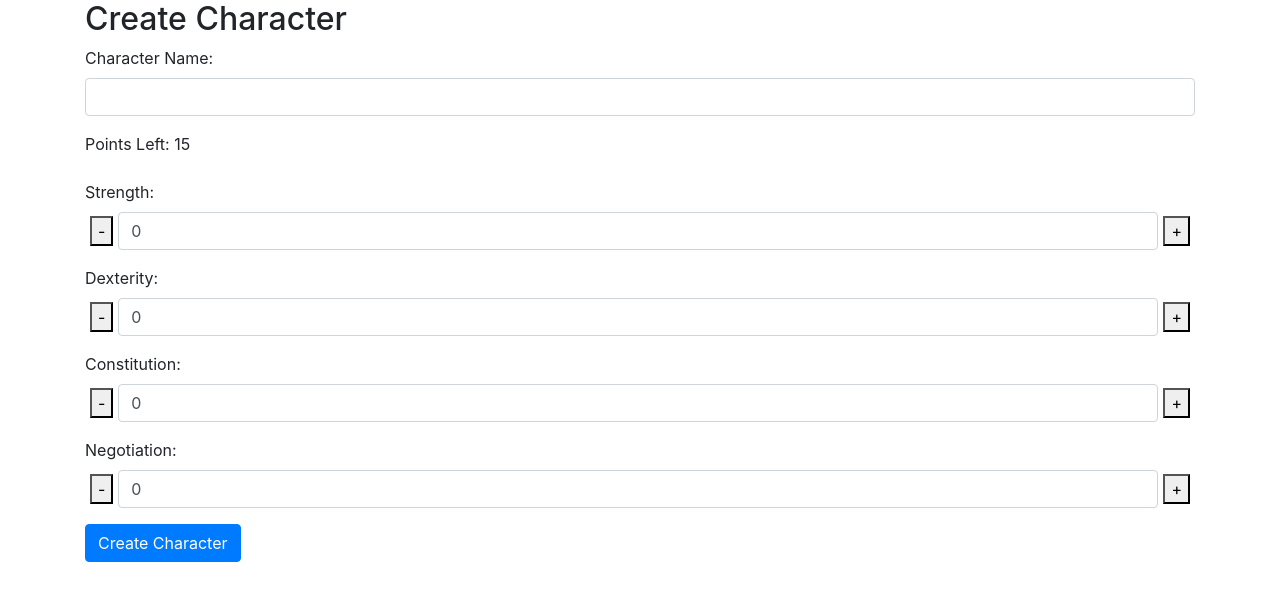
After one commit to PedroDSimoes/poc, a PHP site: page /charactercreate.php in a window 1280 px wide. The commit adds this page. Shown: the top 601 px of the page. Run offline with PHP 8.4, Linux system fonts and the light colour scheme; the visitor is signed in with stand-in values (Sample User, id 1).

Commit message:
Character Creation Module

```diff
--- /dev/null
+++ b/charactercreate.php
@@ -0,0 +1,160 @@
+<?php
+include 'session.php';
+include 'db.php';
+include 'csrf.php';
+
+if (!isset($_SESSION['user_id'])) {
+    header('Location: index.php');
+    exit();
+}
+
+// Redirect if character creation is already completed
+if (isset($_SESSION['character_creation_required']) && !$_SESSION['character_creation_required']) {
+    header('Location: main.php');
+    exit();
+}
+
+$error = '';
+
+if ($_SERVER['REQUEST_METHOD'] == 'POST') {
+    if (!verify_csrf_token($_POST['csrf_token'])) {
+        $error = "Invalid CSRF token.";
+    } else {
+        $user_id = $_SESSION['user_id'];
+        $character_name = filter_input(INPUT_POST, 'character_name', FILTER_SANITIZE_FULL_SPECIAL_CHARS);
+        $strength = intval($_POST['strength']);
+        $dexterity = intval($_POST['dexterity']);
+        $constitution = intval($_POST['constitution']);
+        $negotiation = intval($_POST['negotiation']);
+        $total_points = $strength + $dexterity + $constitution + $negotiation;
+
+        if (strlen($character_name) < 3) {
+            $error = "Character name must be at least 3 characters.";
+        } elseif ($total_points != 15) {
+            $error = "You must allocate exactly 15 points.";
+        } else {
+            try {
+                $stmt = $conn->prepare("INSERT INTO characters (user_id, character_name, strength, dexterity, constitution, negotiation, level) VALUES (:user_id, :character_name, :strength, :dexterity, :constitution, :negotiation, 1)");
+                $stmt->bindParam(':user_id', $user_id);
+                $stmt->bindParam(':character_name', $character_name);
+                $stmt->bindParam(':strength', $strength);
+                $stmt->bindParam(':dexterity', $dexterity);
+                $stmt->bindParam(':constitution', $constitution);
+                $stmt->bindParam(':negotiation', $negotiation);
+                $stmt->execute();
+
+                // Set the session flag indicating that character creation is complete
+                $_SESSION['character_creation_required'] = false;
+
+                header('Location: main.php');
+                exit();
+            } catch(PDOException $e) {
+                $error = "An error occurred: " . $e->getMessage();
+            }
+        }
+    }
+}
+?>
+
+<!DOCTYPE html>
+<html lang="en">
+<head>
+    <meta charset="UTF-8">
+    <title>Create Character</title>
+    <link href="https://maxcdn.bootstrapcdn.com/bootstrap/4.0.0/css/bootstrap.min.css" rel="stylesheet">
+    <style>
+        .stat-buttons {
+            display: flex;
+            align-items: center;
+        }
+        .stat-buttons button {
+            margin: 0 5px;
+        }
+    </style>
+    <script>
+        document.addEventListener("DOMContentLoaded", function() {
+            const totalPoints = 15;
+            const statInputs = document.querySelectorAll('.stat-input');
+            const pointsLeftElement = document.getElementById('points-left');
+            let pointsLeft = totalPoints;
+
+            function updatePointsLeft() {
+                pointsLeft = totalPoints;
+                statInputs.forEach(input => {
+                    pointsLeft -= parseInt(input.value);
+                });
+                pointsLeftElement.textContent = pointsLeft;
+            }
+
+            statInputs.forEach(input => {
+                input.addEventListener('input', updatePointsLeft);
+                input.previousElementSibling.addEventListener('click', function() {
+                    if (parseInt(input.value) > 0) {
+                        input.value = parseInt(input.value) - 1;
+                        updatePointsLeft();
+                    }
+                });
+                input.nextElementSibling.addEventListener('click', function() {
+                    if (pointsLeft > 0) {
+                        input.value = parseInt(input.value) + 1;
+                        updatePointsLeft();
+                    }
+                });
+            });
+
+            updatePointsLeft(); // Initial call to set points left
+        });
+    </script>
+</head>
+<body>
+<div class="container">
+    <h2>Create Character</h2>
+    <?php if ($error): ?>
+        <div class="alert alert-danger" role="alert"><?php echo $error; ?></div>
+    <?php endif; ?>
+    <form id="characterCreateForm" method="post" action="charactercreate.php">
+        <input type="hidden" name="csrf_token" value="<?php echo generate_csrf_token(); ?>">
+        <div class="form-group">
+            <label for="character_name">Character Name:</label>
+            <input type="text" class="form-control" id="character_name" name="character_name" required>
+        </div>
+        <div class="form-group">
+            <label>Points Left: <span id="points-left">15</span></label>
+        </div>
+        <div class="form-group">
+            <label>Strength:</label>
+            <div class="stat-buttons">
+                <button type="button">-</button>
+                <input type="number" class="form-control stat-input" name="strength" value="0" min="0">
+                <button type="button">+</button>
+            </div>
+        </div>
+        <div class="form-group">
+            <label>Dexterity:</label>
+            <div class="stat-buttons">
+                <button type="button">-</button>
+                <input type="number" class="form-control stat-input" name="dexterity" value="0" min="0">
+                <button type="button">+</button>
+            </div>
+        </div>
+        <div class="form-group">
+            <label>Constitution:</label>
+            <div class="stat-buttons">
+                <button type="button">-</button>
+                <input type="number" class="form-control stat-input" name="constitution" value="0" min="0">
+                <button type="button">+</button>
+            </div>
+        </div>
+        <div class="form-group">
+            <label>Negotiation:</label>
+            <div class="stat-buttons">
+                <button type="button">-</button>
+                <input type="number" class="form-control stat-input" name="negotiation" value="0" min="0">
+                <button type="button">+</button>
+            </div>
+        </div>
+        <button type="submit" class="btn btn-primary">Create Character</button>
+    </form>
+</div>
+</body>
+</html>
--- /dev/null
+++ b/logout.php
@@ -0,0 +1,6 @@
+<?php
+session_start();
+session_unset();
+session_destroy();
+header('Location: index.php');
+exit();
```
Also changed, not shown: db.sql (+13 -0 lines), index.php (+12 -3 lines), main.php (+27 -1 lines), register.php (+7 -4 lines).
